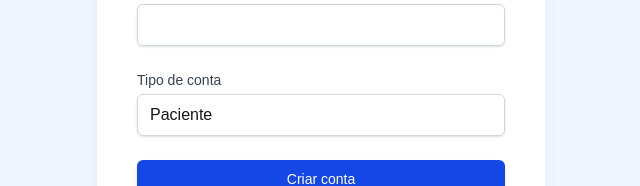
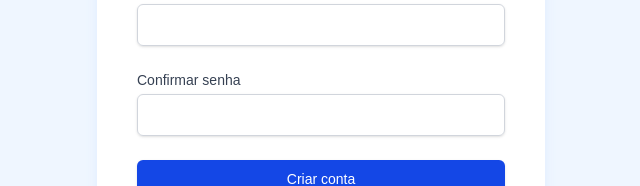
Before and after one commit to YannDarkz/therapy-schedule, a Next.js app: page /register in a window 1280 px wide. Shown: the part 449-635 px from the top of the page, without its empty margins (319-959 px from the left). Built offline with nearby package versions, Linux system fonts and the light colour scheme.

Commit message:
feat: add new template and event

```diff
--- a/src/app/register/page.tsx
+++ b/src/app/register/page.tsx
@@ -5,50 +5,41 @@ import Link from 'next/link';
 import { useRouter } from 'next/navigation';
 import { UserPlus } from 'lucide-react';
 import type { UserRole } from '@/types';
+import { useAuth } from '@/hooks/useAuth';
+
 
 export default function Register() {
   const router = useRouter();
+  const { register } = useAuth();
   const [loading, setLoading] = useState(false);
   const [error, setError] = useState('');
   const [formData, setFormData] = useState({
     email: '',
     password: '',
+    confirmPassword: '',
     name: '',
     role: 'client' as UserRole,
   });
 
   const handleSubmit = async (e: React.FormEvent) => {
     e.preventDefault();
-    setLoading(true);
     setError('');
 
-    try {
-      const { data: authData, error: signUpError } = await supabase.auth.signUp({
-        email: formData.email,
-        password: formData.password,
-      });
+    if (formData.password !== formData.confirmPassword) {
+      setError('As senhas não coincidem.');
+      return;
+    }
 
-      if (signUpError) throw signUpError;
+    setLoading(true);
+    const { error: registerError } = await register(formData.name, formData.email, formData.password, formData.role);
 
-      if (authData.user) {
-        const { error: profileError } = await supabase
-          .from('profiles')
-          .insert([
-            {
-              id: authData.user.id,
-              name: formData.name,
-              role: formData.role,
-            },
-          ]);
+    if (registerError) {
+      setError(registerError);
+    } else {
+      router.push('/login');
+    }
 
-        if (profileError) throw profileError;
-        router.push('/dashboard');
-      }
-    } catch (err: any) {
-      setError(err.message);
-    } finally {
-      setLoading(false);
-    }
+    setLoading(false);
   };
 
   return (
@@ -82,7 +73,7 @@ export default function Register() {
                   required
                   value={formData.name}
                   onChange={(e) => setFormData({ ...formData, name: e.target.value })}
-                  className="appearance-none block w-full px-3 py-2 border border-gray-300 rounded-md shadow-sm placeholder-gray-400 focus:outline-none focus:ring-blue-500 focus:border-blue-500"
+                  className="appearance-none block w-full px-3 py-2 border border-gray-300 rounded-md shadow-sm focus:outline-none focus:ring-blue-500 focus:border-blue-500"
                 />
               </div>
             </div>
@@ -98,7 +89,7 @@ export default function Register() {
                   required
                   value={formData.email}
                   onChange={(e) => setFormData({ ...formData, email: e.target.value })}
-                  className="appearance-none block w-full px-3 py-2 border border-gray-300 rounded-md shadow-sm placeholder-gray-400 focus:outline-none focus:ring-blue-500 focus:border-blue-500"
+                  className="appearance-none block w-full px-3 py-2 border border-gray-300 rounded-md shadow-sm focus:outline-none focus:ring-blue-500 focus:border-blue-500"
                 />
               </div>
             </div>
@@ -114,25 +105,24 @@ export default function Register() {
                   required
                   value={formData.password}
                   onChange={(e) => setFormData({ ...formData, password: e.target.value })}
-                  className="appearance-none block w-full px-3 py-2 border border-gray-300 rounded-md shadow-sm placeholder-gray-400 focus:outline-none focus:ring-blue-500 focus:border-blue-500"
+                  className="appearance-none block w-full px-3 py-2 border border-gray-300 rounded-md shadow-sm focus:outline-none focus:ring-blue-500 focus:border-blue-500"
                 />
               </div>
             </div>
 
             <div>
-              <label htmlFor="role" className="block text-sm font-medium text-gray-700">
-                Tipo de conta
+              <label htmlFor="confirmPassword" className="block text-sm font-medium text-gray-700">
+                Confirmar senha
               </label>
               <div className="mt-1">
-                <select
-                  id="role"
-                  value={formData.role}
-                  onChange={(e) => setFormData({ ...formData, role: e.target.value as UserRole })}
+                <input
+                  id="confirmPassword"
+                  type="password"
+                  required
+                  value={formData.confirmPassword}
+                  onChange={(e) => setFormData({ ...formData, confirmPassword: e.target.value })}
                   className="appearance-none block w-full px-3 py-2 border border-gray-300 rounded-md shadow-sm focus:outline-none focus:ring-blue-500 focus:border-blue-500"
-                >
-                  <option value="client">Paciente</option>
-                  <option value="professional">Profissional</option>
-                </select>
+                />
               </div>
             </div>
 
```
